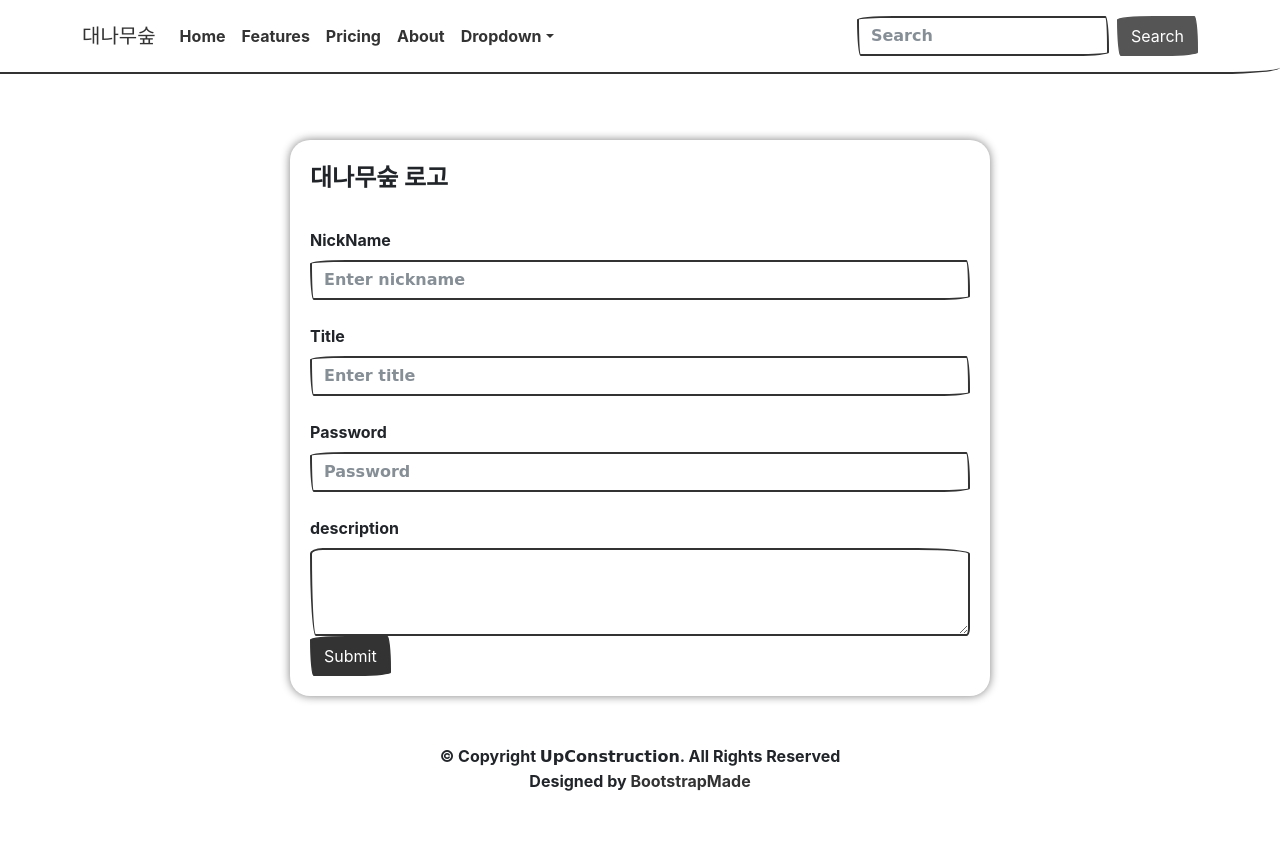
After one commit to daenamu-sup/ToyProject, a Flask app: page /create in a window 1280 px wide. The commit adds this page. Run offline with Flask 2, Linux system fonts and the light colour scheme; some libraries are stand-ins or nearby versions; some web fonts are replaced.

Commit message:
feat: create페이지 구현 및 DB저장

```diff
--- a/app.py
+++ b/app.py
@@ -1,13 +1,60 @@
 from flask import Flask, render_template, request, jsonify
 app = Flask(__name__)
+from pymongo import MongoClient
+import datetime
+# certifi 머지하기 전 주석처리하기!
+import certifi
+ca = certifi.where()
+# client = MongoClient('mongodb+srv://test:sparta@cluster0.ijbcyzk.mongodb.net/?retryWrites=true&w=majority',tlsCAFile=ca)
+# db = client.dbsparta
 
-from pymongo import MongoClient
-client = MongoClient('mongodb+srv://test:sparta@cluster0.ffudy0q.mongodb.net/Cluster0?retryWrites=true&w=majority')
-db = client.dbsparta
+client = MongoClient('mongodb+srv://test:sparta@cluster0.ffudy0q.mongodb.net/Cluster0?retryWrites=true&w=majority',tlsCAFile=ca)
+db = client.daenamusup
 
 @app.route('/')
 def home():
     return render_template('index.html')
 
+@app.route('/create')
+def create():
+    return render_template('create.html')
+
+@app.route('/worry/list', methods=['GET'])
+def worry_list():
+    worries_list = list(db.worry.find({}, {'_id': False}))
+    return jsonify({'worries': worries_list})
+
+@app.route('/worry/create', methods=["POST"])
+def worry_create():
+    nickname_receive = request.form['nickname_give']
+    title_receive = request.form['title_give']
+    password_receive = request.form['password_give']
+    desc_receive = request.form['desc_give']
+    worries_list = list(db.worry.find({}, {'_id':False}))
+    board_id = len(worries_list)+1
+    now = datetime.datetime.now().strftime('%Y-%m-%d %H:%M:%S')
+    view_count = '0'
+    doc = {
+        'board_id': board_id,
+        'nickname': nickname_receive,
+        'password': password_receive,
+        'title': title_receive,
+        'desc': desc_receive,
+        'view_count': view_count,
+        'created_at': now,
+        'deleted_at': 'null',
+        'comment' : {
+            'comment_id': '1',
+            'nickname': 'gyo',
+            'password': '1234',
+            'desc': '먹으셈 ㅇㅇ',
+            'create_at': '2022-10-31 21:44:23',
+            'deleted_at': 'null',
+            'likes': '11',
+        },
+    }
+    db.worry.insert_one(doc)
+    return jsonify({'msg': 'db등록 완료!'})
+
 if __name__ == '__main__':
     app.run('0.0.0.0', port=5000, debug=True)
--- a/static/assets/css/main.css
+++ b/static/assets/css/main.css
@@ -6,6 +6,20 @@
 body {
   padding-top: 120px;
 }
+a {
+  text-decoration: none;
+}
+input, textarea {
+  font-family: "KyoboHand", cursive;
+}
+.my_board{
+            width: 95%;
+            max-width: 700px;
+            padding: 20px;
+            box-shadow: 0px 0px 10px 0px gray;
+            margin: 20px auto;
+            border-radius: 20px;
+        }
 
 /*--------------------------------------------------------------
 # Header
--- /dev/null
+++ b/static/assets/js/create.js
@@ -0,0 +1,20 @@
+function save_worry() {
+            let nickname = $('#nickname').val();
+            let title = $('#title').val();
+            let password = $('#password').val();
+            let desc = $('#desc').val();
+            $.ajax({
+                type: 'POST',
+                url: '/worry/create',
+                data: {
+                    nickname_give: nickname,
+                    title_give: title,
+                    password_give: password,
+                    desc_give: desc,
+                },
+                success: function (response) {
+                    alert(response['msg']);
+                    window.location.replace('/')
+                }
+            })
+        }
--- /dev/null
+++ b/templates/create.html
@@ -0,0 +1,155 @@
+<!DOCTYPE html>
+<html lang="en">
+
+<head>
+    <meta charset="utf-8">
+    <meta content="width=device-width, initial-scale=1.0" name="viewport">
+
+    <title>대나무숲 - 익명 고민 상담소</title>
+    <meta content="" name="description">
+    <meta content="" name="keywords">
+    <!-- jQuery CDN -->
+    <script src="https://ajax.googleapis.com/ajax/libs/jquery/3.6.0/jquery.min.js"></script>
+
+    <!-- Favicons -->
+    <link href="/static/assets/img/favicon.png" rel="icon">
+    <link href="/static/assets/img/apple-touch-icon.png" rel="apple-touch-icon">
+
+    <!-- Google Fonts -->
+    <link rel="preconnect" href="https://fonts.googleapis.com">
+    <link rel="preconnect" href="https://fonts.gstatic.com" crossorigin>
+    <link href="https://fonts.googleapis.com/css2?family=Open+Sans:ital,wght@0,300;0,400;0,500;0,600;0,700;1,300;1,400;1,600;1,700&family=Roboto:ital,wght@0,300;0,400;0,500;0,600;0,700;1,300;1,400;1,500;1,600;1,700&family=Work+Sans:ital,wght@0,300;0,400;0,500;0,600;0,700;1,300;1,400;1,500;1,600;1,700&display=swap"
+          rel="stylesheet">
+
+    <!-- Vendor CSS Files -->
+    <link href="/static/assets/vendor/bootstrap/css/bootstrap.min.css" rel="stylesheet">
+    <link href="/static/assets/vendor/bootstrap-icons/bootstrap-icons.css" rel="stylesheet">
+    <link href="/static/assets/vendor/fontawesome-free/css/all.min.css" rel="stylesheet">
+    <link href="/static/assets/vendor/aos/aos.css" rel="stylesheet">
+    <link href="/static/assets/vendor/glightbox/css/glightbox.min.css" rel="stylesheet">
+    <link href="/static/assets/vendor/swiper/swiper-bundle.min.css" rel="stylesheet">
+
+    <!-- Template Main CSS File -->
+    <link href="/static/assets/css/main.css" rel="stylesheet">
+
+    <!-- =======================================================
+    * Template Name: UpConstruction - v1.2.1
+    * Template URL: https://bootstrapmade.com/upconstruction-bootstrap-construction-website-template/
+    * Author: BootstrapMade.com
+    * License: https://bootstrapmade.com/license/
+    ======================================================== -->
+</head>
+
+<body>
+
+<!-- ======= Header ======= -->
+<header id="hero" class="hero">
+    <nav class="navbar navbar-expand-lg fixed-top navbar-light bg-light py-3">
+        <div class="container">
+            <a class="navbar-brand" href="/">대나무숲</a>
+            <button class="navbar-toggler" type="button" data-bs-toggle="collapse" data-bs-target="#navbarColor03"
+                    aria-controls="navbarColor03" aria-expanded="false" aria-label="Toggle navigation">
+                <span class="navbar-toggler-icon"></span>
+            </button>
+            <div class="collapse navbar-collapse" id="navbarColor03">
+                <ul class="navbar-nav me-auto">
+                    <li class="nav-item">
+                        <a class="nav-link active" href="#">Home
+                            <span class="visually-hidden">(current)</span>
+                        </a>
+                    </li>
+                    <li class="nav-item">
+                        <a class="nav-link" href="#">Features</a>
+                    </li>
+                    <li class="nav-item">
+                        <a class="nav-link" href="#">Pricing</a>
+                    </li>
+                    <li class="nav-item">
+                        <a class="nav-link" href="#">About</a>
+                    </li>
+                    <li class="nav-item dropdown">
+                        <a class="nav-link dropdown-toggle" data-bs-toggle="dropdown" href="#" role="button"
+                           aria-haspopup="true" aria-expanded="false">Dropdown</a>
+                        <div class="dropdown-menu">
+                            <a class="dropdown-item" href="#">Action</a>
+                            <a class="dropdown-item" href="#">Another action</a>
+                            <a class="dropdown-item" href="#">Something else here</a>
+                            <div class="dropdown-divider"></div>
+                            <a class="dropdown-item" href="#">Separated link</a>
+                        </div>
+                    </li>
+                </ul>
+                <form class="d-flex">
+                    <input class="form-control me-sm-2" type="text" placeholder="Search">
+                    <button class="btn btn-secondary my-2 my-sm-0" type="submit">Search</button>
+                </form>
+            </div>
+        </div>
+    </nav><!-- .navbar -->
+</header><!-- End Header -->
+
+<!-- ======= Main ======= -->
+<main id="main">
+    <form class="my_board">
+        <fieldset>
+            <legend>대나무숲 로고</legend>
+            <div class="form-group">
+                <label for="nickname" class="form-label mt-4">NickName</label>
+                <input type="text" class="form-control" id="nickname" placeholder="Enter nickname">
+            </div>
+            <div class="form-group">
+                <label for="title" class="form-label mt-4">Title</label>
+                <input type="text" class="form-control" id="title" placeholder="Enter title">
+            </div>
+            <div class="form-group">
+                <label for="password" class="form-label mt-4">Password</label>
+                <input type="password" class="form-control" id="password" placeholder="Password">
+            </div>
+            <div class="form-group">
+                <label for="desc" class="form-label mt-4">description</label>
+                <textarea class="form-control" id="desc" rows="3"></textarea>
+            </div>
+
+            <button onclick="save_worry()" type="button" class="btn btn-primary">Submit</button>
+
+        </fieldset>
+    </form>
+</main><!-- End #main -->
+
+<!-- ======= Footer ======= -->
+<footer id="footer" class="footer">
+
+    <div class="footer-legal text-center position-relative my-5">
+        <div class="container">
+            <div class="copyright">
+                &copy; Copyright <strong><span>UpConstruction</span></strong>. All Rights Reserved
+            </div>
+            <div class="credits">
+                <!-- All the links in the footer should remain intact. -->
+                <!-- You can delete the links only if you purchased the pro version. -->
+                <!-- Licensing information: https://bootstrapmade.com/license/ -->
+                <!-- Purchase the pro version with working PHP/AJAX contact form: https://bootstrapmade.com/upconstruction-bootstrap-construction-website-template/ -->
+                Designed by <a href="https://bootstrapmade.com/">BootstrapMade</a>
+            </div>
+        </div>
+    </div>
+
+</footer>
+<!-- End Footer -->
+
+<!-- Vendor JS Files -->
+<script src="/static/assets/vendor/bootstrap/js/bootstrap.bundle.min.js"></script>
+<script src="/static/assets/vendor/aos/aos.js"></script>
+<script src="/static/assets/vendor/glightbox/js/glightbox.min.js"></script>
+<script src="/static/assets/vendor/isotope-layout/isotope.pkgd.min.js"></script>
+<script src="/static/assets/vendor/swiper/swiper-bundle.min.js"></script>
+<script src="/static/assets/vendor/purecounter/purecounter_vanilla.js"></script>
+<script src="/static/assets/vendor/php-email-form/validate.js"></script>
+
+<!-- Template Main JS File -->
+<script src="/static/assets/js/main.js"></script>
+<script src="/static/assets/js/create.js"></script>
+
+</body>
+
+</html>
```
Also changed, not shown: static/assets/js/list.js (added, +29 -0 lines), templates/index.html (+25 -169 lines).
